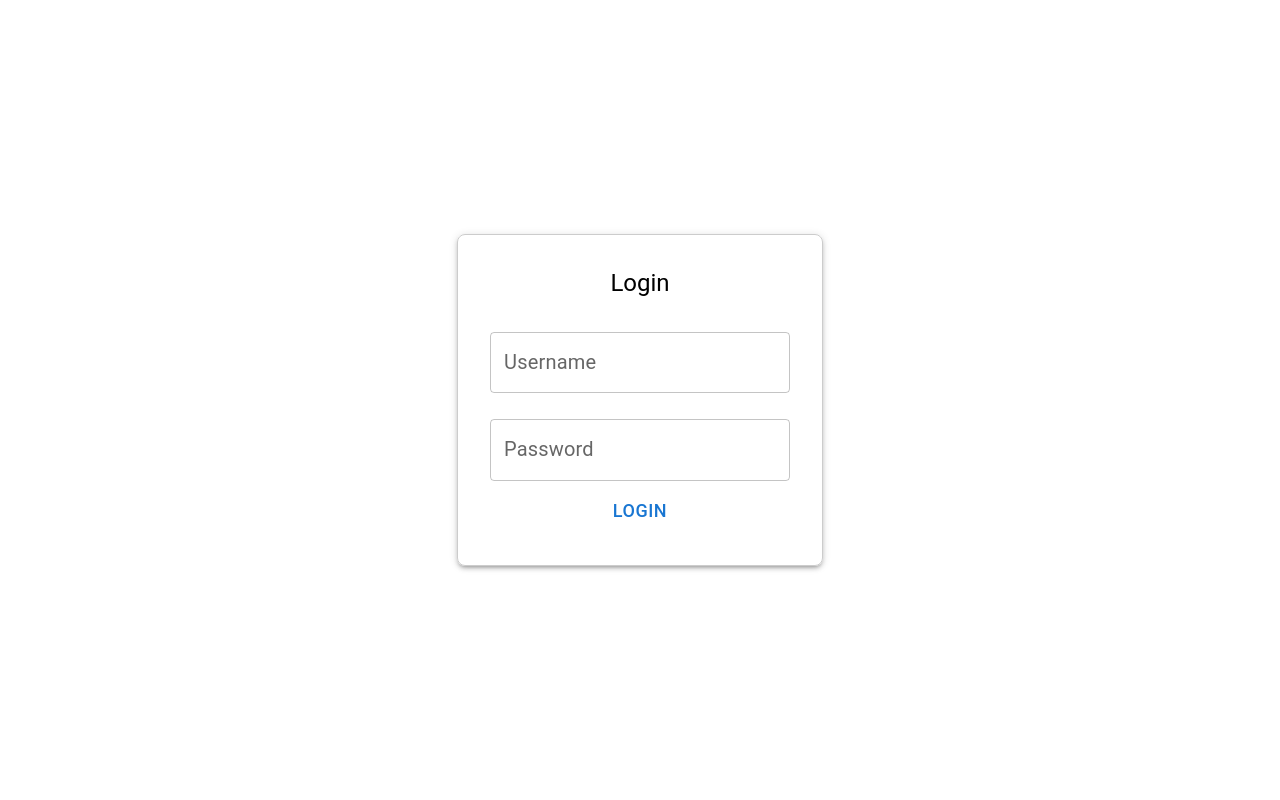
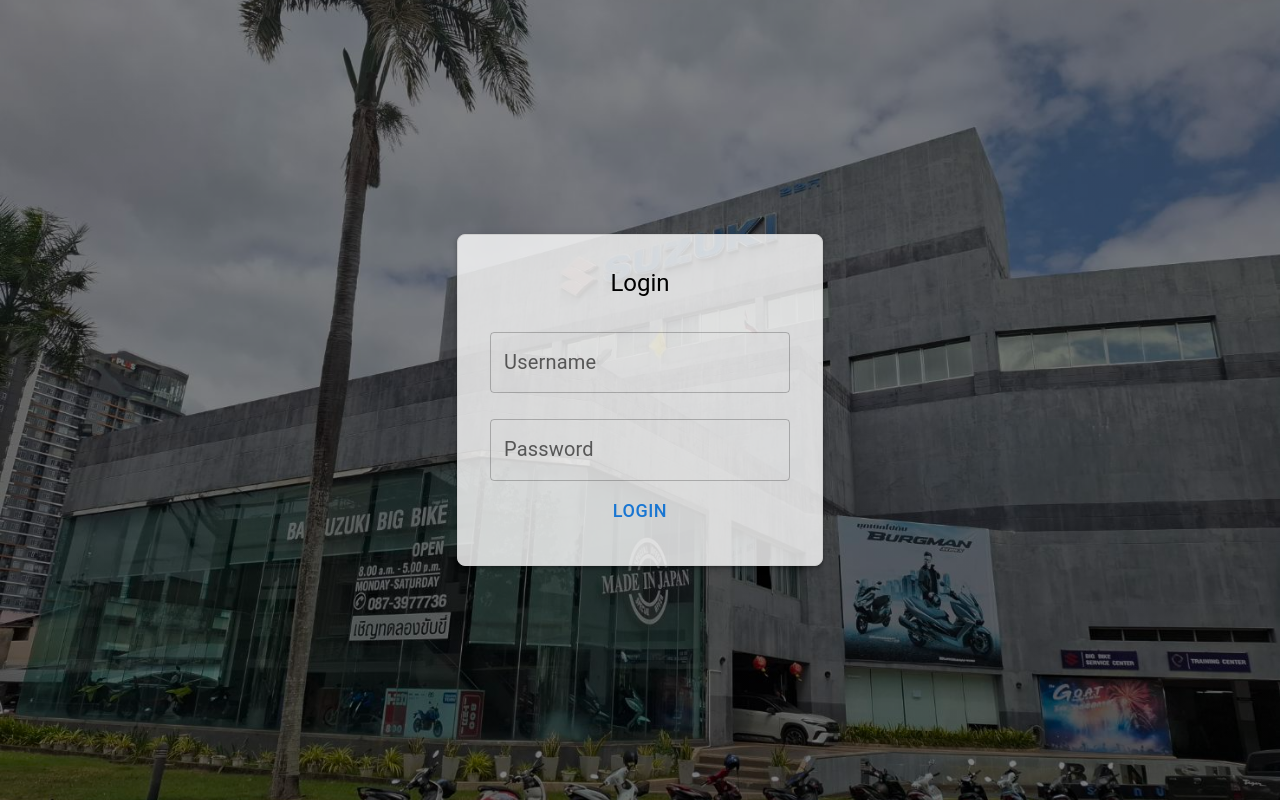
Before and after one commit to PeaTheeravee/AirCheck-WebApp-Project, a React (Create React App) app in the folder frontend/: page /login in a window 1280 px wide. Built offline with nearby package versions, Linux system fonts and the light colour scheme.

Commit message:
Set background

```diff
--- a/frontend/src/pages/login.js
+++ b/frontend/src/pages/login.js
@@ -1,6 +1,7 @@
 import React, { useState } from "react";
 import { useNavigate } from "react-router-dom";
 import { Box, TextField, Button, Typography } from "@mui/material";
+import backgroundImage from "../assets/background.jpg"; // ✅ Import รูป
 
 const Login = () => {
     const [username, setUsername] = useState("");
@@ -45,7 +46,11 @@ const Login = () => {
                 flexDirection: "column",
                 alignItems: "center",
                 justifyContent: "center",
-                height: "100vh"
+                height: "100vh",
+                background: `linear-gradient(rgba(0, 0, 0, 0.5), rgba(0, 0, 0, 0.5)), url(${backgroundImage})`,
+                backgroundSize: "cover",
+                backgroundPosition: "center",
+                backgroundAttachment: "fixed",
             }}
         >
             <Box
@@ -55,7 +60,8 @@ const Login = () => {
                     borderRadius: "8px",
                     boxShadow: 3,
                     width: 300,
-                    textAlign: "center"
+                    textAlign: "center",
+                    backgroundColor: "rgba(255, 255, 255, 0.8)" // ✅ ทำให้กล่องโปร่งแสง
                 }}
             >
                 <Typography variant="h5" mb={2}>Login</Typography>
```
